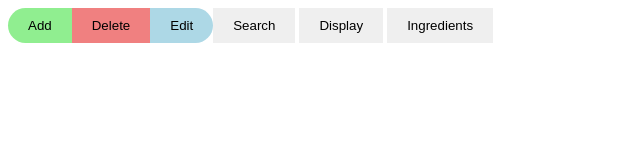
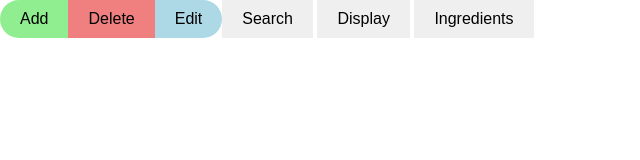
Before and after one commit to HPoyfair/Recipe-Organizer, a plain HTML site: page index.html in a window 1280 px wide. Shown: the whole page, without its empty margins (0-640 px from the left). Drawn offline with nearby package versions, Linux system fonts and the light colour scheme; files whose address does not match are found by name.

Commit message:
Linked The PureTest

```diff
--- a/index.html
+++ b/index.html
@@ -5,6 +5,7 @@
     <meta name="viewport" content="width=device-width, initial-scale=1.0">
     <title>Recipe Organizer</title>
     <link rel="stylesheet" href="assets/css/style.css">
+    <link rel="stylesheet" href="https://cdn.jsdelivr.net/npm/purecss@3.0.0/build/pure-min.css" integrity="sha384-X38yfunGUhNzHpBaEBsWLO+A0HDYOQi8ufWDkZ0k9e0eXz/tH3II7uKZ9msv++Ls" crossorigin="anonymous">
 </head>
 <body>
     <div class="Buttons">
```
